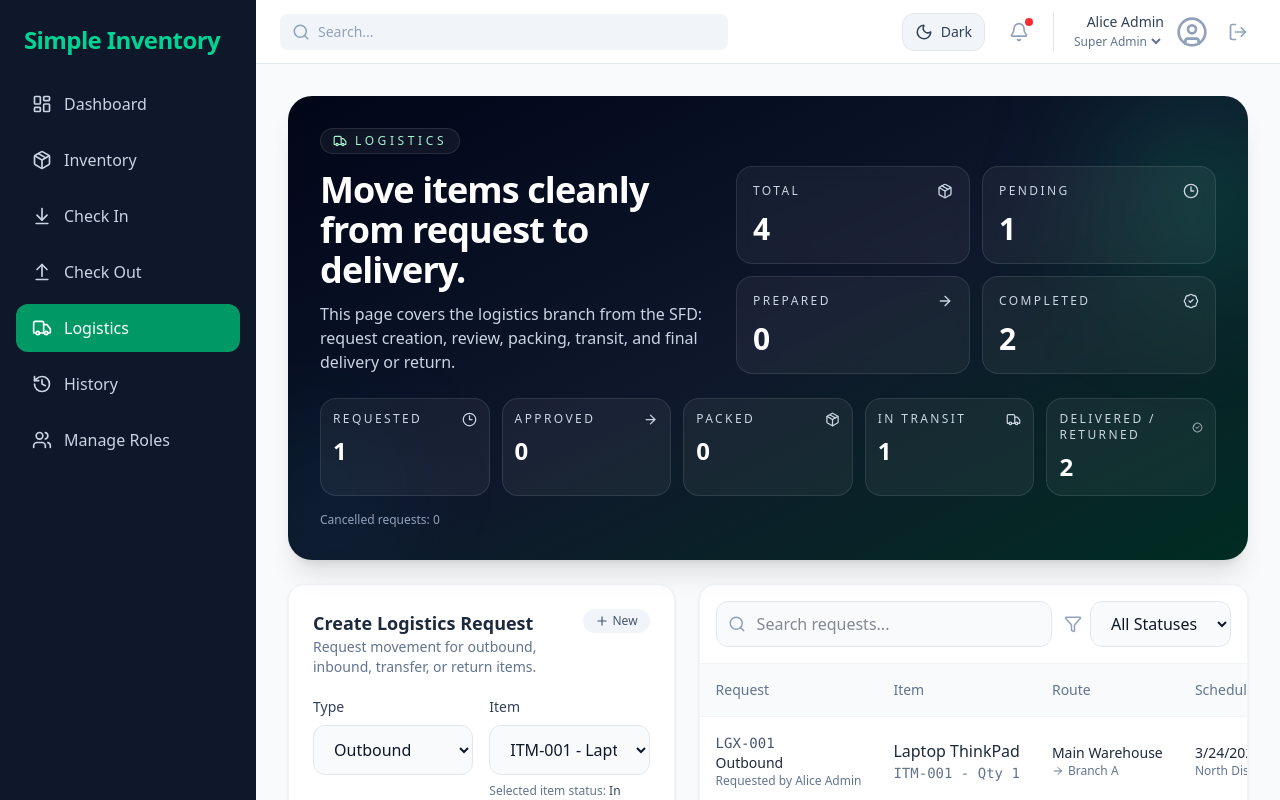
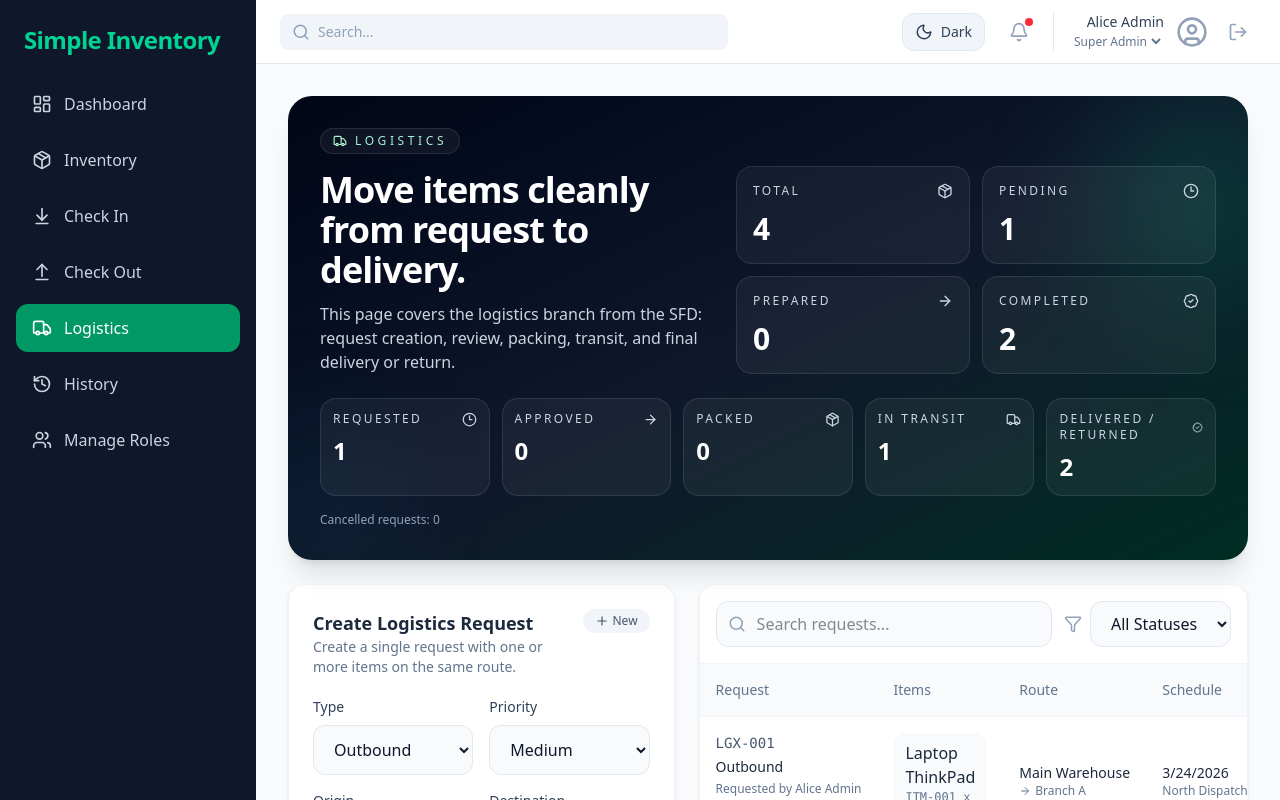
Before and after one commit to Justinbarbas1028/SBT-INVENTORY, a React (Vite) app: page / in a window 1280 px wide. Both pictures are taken after a click on the button "Logistics". Built offline with nearby package versions, Linux system fonts and the light colour scheme.

Commit message:
feat: add batch request

```diff
--- a/src/store.ts
+++ b/src/store.ts
@@ -21,9 +21,9 @@ export const initialLogisticsRequests: LogisticsRequest[] = [
   {
     id: 'LGX-001',
     type: 'Outbound',
-    itemId: 'ITM-001',
-    itemName: 'Laptop ThinkPad',
-    quantity: 1,
+    items: [
+      { itemId: 'ITM-001', itemName: 'Laptop ThinkPad', quantity: 1 },
+    ],
     origin: 'Main Warehouse',
     destination: 'Branch A',
     requestedBy: 'Alice Admin',
@@ -38,9 +38,9 @@ export const initialLogisticsRequests: LogisticsRequest[] = [
   {
     id: 'LGX-002',
     type: 'Inbound',
-    itemId: 'ITM-002',
-    itemName: 'Office Chair',
-    quantity: 2,
+    items: [
+      { itemId: 'ITM-002', itemName: 'Office Chair', quantity: 2 },
+    ],
     origin: 'Supplier Hub',
     destination: 'Main Warehouse',
     requestedBy: 'Bob Staff',
@@ -55,9 +55,9 @@ export const initialLogisticsRequests: LogisticsRequest[] = [
   {
     id: 'LGX-003',
     type: 'Transfer',
-    itemId: 'ITM-003',
-    itemName: 'Hammer Drill',
-    quantity: 1,
+    items: [
+      { itemId: 'ITM-003', itemName: 'Hammer Drill', quantity: 1 },
+    ],
     origin: 'Field Site',
     destination: 'Main Warehouse',
     requestedBy: 'Alice Admin',
@@ -72,9 +72,9 @@ export const initialLogisticsRequests: LogisticsRequest[] = [
   {
     id: 'LGX-004',
     type: 'Return',
-    itemId: 'ITM-002',
-    itemName: 'Office Chair',
-    quantity: 1,
+    items: [
+      { itemId: 'ITM-002', itemName: 'Office Chair', quantity: 1 },
+    ],
     origin: 'Branch A',
     destination: 'Main Warehouse',
     requestedBy: 'Bob Staff',
--- a/src/views/Logistics.tsx
+++ b/src/views/Logistics.tsx
@@ -3,6 +3,7 @@ import { useAppContext } from '../AppContext';
 import {
   LogisticsPriority,
   LogisticsRequest,
+  LogisticsRequestItem,
   LogisticsStatus,
   LogisticsType,
 } from '../types';
@@ -15,6 +16,7 @@ import {
   Package,
   Plus,
   Search,
+  Trash2,
   Truck,
   XCircle,
 } from 'lucide-react';
@@ -78,24 +80,46 @@ const getNextStatus = (status: LogisticsStatus): LogisticsStatus | null => {
   }
 };
 
+type BatchLineItemDraft = {
+  itemId: string;
+  quantity: number;
+};
+
+interface LogisticsFormState {
+  type: LogisticsType;
+  lineItems: BatchLineItemDraft[];
+  origin: string;
+  destination: string;
+  priority: LogisticsPriority;
+  scheduledDate: string;
+  handler: string;
+  notes: string;
+}
+
+const createDraftLineItem = (itemId = ''): BatchLineItemDraft => ({
+  itemId,
+  quantity: 1,
+});
+
+const buildInitialForm = (defaultItemId: string, handlerName?: string | null): LogisticsFormState => ({
+  type: 'Outbound',
+  lineItems: [createDraftLineItem(defaultItemId)],
+  origin: typeDefaults.Outbound.origin,
+  destination: typeDefaults.Outbound.destination,
+  priority: 'Medium',
+  scheduledDate: getLocalDateInput(),
+  handler: handlerName ?? 'Logistics Desk',
+  notes: '',
+});
+
 export default function Logistics() {
   const { currentUser, items, logisticsRequests, setLogisticsRequests } = useAppContext();
   const [search, setSearch] = useState('');
   const [statusFilter, setStatusFilter] = useState<'All' | LogisticsStatus>('All');
   const [notice, setNotice] = useState<{ type: 'success' | 'error'; text: string } | null>(null);
-  const [form, setForm] = useState({
-    type: 'Outbound' as LogisticsType,
-    itemId: items[0]?.id ?? '',
-    quantity: 1,
-    origin: typeDefaults.Outbound.origin,
-    destination: typeDefaults.Outbound.destination,
-    priority: 'Medium' as LogisticsPriority,
-    scheduledDate: getLocalDateInput(),
-    handler: currentUser?.name ?? 'Logistics Desk',
-    notes: '',
-  });
-
-  const selectedItem = items.find(item => item.id === form.itemId);
+  const [form, setForm] = useState<LogisticsFormState>(() =>
+    buildInitialForm(items[0]?.id ?? '', currentUser?.name)
+  );
 
   const pendingCount = logisticsRequests.filter(r => r.status === 'Requested').length;
   const approvedCount = logisticsRequests.filter(r => r.status === 'Approved' || r.status === 'Packed').length;
@@ -103,16 +127,21 @@ export default function Logistics() {
   const completedCount = logisticsRequests.filter(r => r.status === 'Delivered' || r.status === 'Returned').length;
   const cancelledCount = logisticsRequests.filter(r => r.status === 'Cancelled').length;
 
+  const searchValue = search.trim().toLowerCase();
+
   const filteredRequests = [...logisticsRequests]
     .filter(request => {
       const matchesSearch =
-        request.id.toLowerCase().includes(search.toLowerCase()) ||
-        request.itemId.toLowerCase().includes(search.toLowerCase()) ||
-        request.itemName.toLowerCase().includes(search.toLowerCase()) ||
-        request.origin.toLowerCase().includes(search.toLowerCase()) ||
-        request.destination.toLowerCase().includes(search.toLowerCase()) ||
-        request.handler.toLowerCase().includes(search.toLowerCase()) ||
-        request.requestedBy.toLowerCase().includes(search.toLowerCase());
+        request.id.toLowerCase().includes(searchValue) ||
+        request.origin.toLowerCase().includes(searchValue) ||
+        request.destination.toLowerCase().includes(searchValue) ||
+        request.handler.toLowerCase().includes(searchValue) ||
+        request.requestedBy.toLowerCase().includes(searchValue) ||
+        request.items.some(line =>
+          line.itemId.toLowerCase().includes(searchValue) ||
+          line.itemName.toLowerCase().includes(searchValue) ||
+          String(line.quantity).includes(searchValue)
+        );
       const matchesStatus = statusFilter === 'All' || request.status === statusFilter;
       return matchesSearch && matchesStatus;
     })
@@ -128,17 +157,75 @@ export default function Logistics() {
     }));
   };
 
+  const updateLineItem = (index: number, updates: Partial<BatchLineItemDraft>) => {
+    setForm(prev => ({
+      ...prev,
+      lineItems: prev.lineItems.map((line, lineIndex) =>
+        lineIndex === index ? { ...line, ...updates } : line
+      ),
+    }));
+  };
+
+  const addLineItem = () => {
+    setForm(prev => {
+      const usedIds = prev.lineItems.map(line => line.itemId).filter(Boolean);
+      const nextItemId = items.find(item => !usedIds.includes(item.id))?.id ?? items[0]?.id ?? '';
+
+      return {
+        ...prev,
+        lineItems: [...prev.lineItems, createDraftLineItem(nextItemId)],
+      };
+    });
+  };
+
+  const removeLineItem = (index: number) => {
+    setForm(prev => {
+      if (prev.lineItems.length === 1) return prev;
+
+      return {
+        ...prev,
+        lineItems: prev.lineItems.filter((_, lineIndex) => lineIndex !== index),
+      };
+    });
+  };
+
+  const resetForm = () => {
+    setForm(buildInitialForm(items[0]?.id ?? '', currentUser?.name));
+  };
+
   const createRequest = (e: React.FormEvent) => {
     e.preventDefault();
 
-    if (!selectedItem) {
-      setNotice({ type: 'error', text: 'Select an inventory item before creating a logistics request.' });
+    if (items.length === 0) {
+      setNotice({ type: 'error', text: 'Add inventory items before creating a logistics request.' });
       return;
     }
 
-    if (selectedItem.status === 'Disposed') {
-      setNotice({ type: 'error', text: 'Disposed items cannot be used in logistics requests.' });
-      return;
+    const batchItems: LogisticsRequestItem[] = [];
+
+    for (const [index, line] of form.lineItems.entries()) {
+      const selectedItem = items.find(item => item.id === line.itemId);
+
+      if (!selectedItem) {
+        setNotice({ type: 'error', text: `Select a valid inventory item for row ${index + 1}.` });
+        return;
+      }
+
+      if (selectedItem.status === 'Disposed') {
+        setNotice({ type: 'error', text: `Disposed items cannot be used in logistics requests. Row ${index + 1} is ${selectedItem.id}.` });
+        return;
+      }
+
+      if (!Number.isFinite(line.quantity) || line.quantity < 1) {
+        setNotice({ type: 'error', text: `Quantity must be at least 1 for row ${index + 1}.` });
+        return;
+      }
+
+      batchItems.push({
+        itemId: selectedItem.id,
+        itemName: selectedItem.name,
+        quantity: line.quantity,
+      });
     }
 
     const nextNumber = String(logisticsRequests.length + 1).padStart(3, '0');
@@ -147,9 +234,7 @@ export default function Logistics() {
     const newRequest: LogisticsRequest = {
       id: `LGX-${nextNumber}`,
       type: form.type,
-      itemId: form.itemId,
-      itemName: selectedItem.name,
-      quantity: form.quantity,
+      items: batchItems,
       origin: form.origin,
       destination: form.destination,
       requestedBy: currentUser?.name ?? 'Unknown',
@@ -163,18 +248,11 @@ export default function Logistics() {
     };
 
     setLogisticsRequests(prev => [newRequest, ...prev]);
-    setNotice({ type: 'success', text: `Logistics request ${newRequest.id} created.` });
-    setForm({
-      type: 'Outbound',
-      itemId: items[0]?.id ?? '',
-      quantity: 1,
-      origin: typeDefaults.Outbound.origin,
-      destination: typeDefaults.Outbound.destination,
-      priority: 'Medium',
-      scheduledDate: getLocalDateInput(),
-      handler: currentUser?.name ?? 'Logistics Desk',
-      notes: '',
+    setNotice({
+      type: 'success',
+      text: `Batch request ${newRequest.id} created with ${batchItems.length} item${batchItems.length === 1 ? '' : 's'}.`,
     });
+    resetForm();
   };
 
   const advanceRequest = (request: LogisticsRequest) => {
@@ -298,7 +376,7 @@ export default function Logistics() {
           <div className="flex items-start justify-between gap-3 mb-5">
             <div>
               <h3 className="text-lg font-semibold text-slate-800">Create Logistics Request</h3>
-              <p className="text-sm text-slate-500">Request movement for outbound, inbound, transfer, or return items.</p>
+              <p className="text-sm text-slate-500">Create a single request with one or more items on the same route.</p>
             </div>
             <span className="inline-flex items-center gap-1 rounded-full bg-slate-100 px-3 py-1 text-xs font-medium text-slate-600">
               <Plus size={14} />
@@ -333,42 +411,6 @@ export default function Logistics() {
                   <option value="Transfer">Transfer</option>
                   <option value="Return">Return</option>
                 </select>
-              </div>
-
-              <div>
-                <label className="block text-sm font-medium text-slate-700 mb-2">Item</label>
-                <select
-                  value={form.itemId}
-                  onChange={e => setForm(prev => ({ ...prev, itemId: e.target.value }))}
-                  className="w-full px-4 py-3 border border-slate-200 rounded-xl focus:outline-none focus:ring-2 focus:ring-emerald-500 bg-slate-50"
-                  disabled={items.length === 0}
-                >
-                  {items.length === 0 ? (
-                    <option value="">No inventory items available</option>
-                  ) : (
-                    items.map(item => (
-                      <option key={item.id} value={item.id}>
-                        {item.id} - {item.name}
-                      </option>
-                    ))
-                  )}
-                </select>
-                {selectedItem && (
-                  <p className="mt-2 text-xs text-slate-500">
-                    Selected item status: <span className="font-medium text-slate-700">{selectedItem.status}</span>
-                  </p>
-                )}
-              </div>
-
-              <div>
-                <label className="block text-sm font-medium text-slate-700 mb-2">Quantity</label>
-                <input
-                  type="number"
-                  min={1}
-                  value={form.quantity}
-                  onChange={e => setForm(prev => ({ ...prev, quantity: Number(e.target.value) || 1 }))}
-                  className="w-full px-4 py-3 border border-slate-200 rounded-xl focus:outline-none focus:ring-2 focus:ring-emerald-500 bg-slate-50"
-                />
               </div>
 
               <div>
@@ -425,6 +467,95 @@ export default function Logistics() {
               </div>
             </div>
 
+            <div className="rounded-2xl border border-slate-100 bg-slate-50 p-4 space-y-4">
+              <div className="flex flex-col sm:flex-row sm:items-center sm:justify-between gap-3">
+                <div>
+                  <label className="block text-sm font-medium text-slate-700">Batch Items</label>
+                  <p className="text-xs text-slate-500">Add one or more items to include in this request.</p>
+                </div>
+
+                <button
+                  type="button"
+                  onClick={addLineItem}
+                  disabled={items.length === 0}
+                  className="inline-flex items-center justify-center gap-2 rounded-xl border border-emerald-200 bg-white px-3 py-2 text-sm font-medium text-emerald-700 hover:bg-emerald-50 transition-colors disabled:cursor-not-allowed disabled:opacity-60"
+                >
+                  <Plus size={14} />
+                  Add Item
+                </button>
+              </div>
+
+              {items.length === 0 ? (
+                <div className="rounded-xl border border-dashed border-slate-200 bg-white p-4 text-sm text-slate-500">
+                  No inventory items are available yet.
+                </div>
+              ) : (
+                <div className="space-y-3">
+                  {form.lineItems.map((lineItem, index) => {
+                    const selectedItem = items.find(item => item.id === lineItem.itemId);
+
+                    return (
+                      <div key={`${lineItem.itemId || 'blank'}-${index}`} className="rounded-2xl border border-slate-200 bg-white p-4">
+                        <div className="mb-3 flex items-start justify-between gap-3">
+                          <div>
+                            <span className="text-xs uppercase tracking-[0.25em] text-slate-400">Item {index + 1}</span>
+                            <p className="text-sm font-medium text-slate-700">
+                              {selectedItem ? selectedItem.name : 'Select an inventory item'}
+                            </p>
+                          </div>
+
+                          <button
+                            type="button"
+                            onClick={() => removeLineItem(index)}
+                            disabled={form.lineItems.length === 1}
+                            className="inline-flex items-center gap-1 rounded-lg border border-rose-200 bg-rose-50 px-3 py-1.5 text-sm font-medium text-rose-700 hover:bg-rose-100 transition-colors disabled:cursor-not-allowed disabled:opacity-50"
+                          >
+                            <Trash2 size={15} />
+                            Remove
+                          </button>
+                        </div>
+
+                        <div className="grid grid-cols-1 md:grid-cols-[1fr_9rem] gap-3">
+                          <div>
+                            <label className="block text-xs font-medium text-slate-500 mb-2">Inventory Item</label>
+                            <select
+                              value={lineItem.itemId}
+                              onChange={e => updateLineItem(index, { itemId: e.target.value })}
+                              className="w-full px-4 py-3 border border-slate-200 rounded-xl focus:outline-none focus:ring-2 focus:ring-emerald-500 bg-slate-50"
+                            >
+                              <option value="">Select an inventory item</option>
+                              {items.map(item => (
+                                <option key={item.id} value={item.id}>
+                                  {item.id} - {item.name}
+                                </option>
+                              ))}
+                            </select>
+
+                            {selectedItem && (
+                              <p className="mt-2 text-xs text-slate-500">
+                                Status: <span className="font-medium text-slate-700">{selectedItem.status}</span>
+                              </p>
+                            )}
+                          </div>
+
+                          <div>
+                            <label className="block text-xs font-medium text-slate-500 mb-2">Quantity</label>
+                            <input
+                              type="number"
+                              min={1}
+                              value={lineItem.quantity}
+                              onChange={e => updateLineItem(index, { quantity: Math.max(1, Number(e.target.value) || 1) })}
+                              className="w-full px-4 py-3 border border-slate-200 rounded-xl focus:outline-none focus:ring-2 focus:ring-emerald-500 bg-slate-50"
+                            />
+                          </div>
+                        </div>
+                      </div>
+                    );
+                  })}
+                </div>
+              )}
+            </div>
+
             <div>
               <label className="block text-sm font-medium text-slate-700 mb-2">Notes</label>
               <textarea
@@ -436,13 +567,17 @@ export default function Logistics() {
             </div>
 
             <div className="rounded-xl border border-slate-100 bg-slate-50 px-4 py-3 text-sm text-slate-600">
-              Requested by <span className="font-medium text-slate-800">{currentUser?.name}</span>. This request starts at
+              Requested by <span className="font-medium text-slate-800">{currentUser?.name ?? 'Unknown'}</span>. This request starts at
               <span className={`ml-2 inline-flex items-center rounded-full px-2.5 py-1 text-xs font-medium ${statusStyles.Requested}`}>Requested</span>
+              <span className="ml-2 text-xs text-slate-500">
+                with {form.lineItems.length} item{form.lineItems.length === 1 ? '' : 's'} in the batch.
+              </span>
             </div>
 
             <button
               type="submit"
-              className="w-full flex items-center justify-center gap-2 px-6 py-3 bg-emerald-600 text-white rounded-xl hover:bg-emerald-700 transition-colors font-medium shadow-sm"
+              disabled={items.length === 0}
+              className="w-full flex items-center justify-center gap-2 px-6 py-3 bg-emerald-600 text-white rounded-xl hover:bg-emerald-700 transition-colors font-medium shadow-sm disabled:cursor-not-allowed disabled:bg-emerald-400"
             >
               <Truck size={18} />
               <span>Create Logistics Request</span>
@@ -487,7 +622,7 @@ export default function Logistics() {
               <thead>
                 <tr className="bg-slate-50 text-slate-500 text-sm border-b border-slate-100">
                   <th className="p-4 font-medium">Request</th>
-                  <th className="p-4 font-medium">Item</th>
+                  <th className="p-4 font-medium">Items</th>
                   <th className="p-4 font-medium">Route</th>
                   <th className="p-4 font-medium">Schedule</th>
                   <th className="p-4 font-medium">Priority</th>
@@ -502,17 +637,28 @@ export default function Logistics() {
 
                   return (
                     <tr key={request.id} className="border-b border-slate-50 hover:bg-slate-50/50 transition-colors">
-                      <td className="p-4 whitespace-nowrap">
-                        <div className="flex flex-col">
+                      <td className="p-4 whitespace-nowrap align-top">
+                        <div className="flex flex-col gap-1">
                           <span className="font-mono text-sm text-slate-600">{request.id}</span>
                           <span className="text-sm font-medium text-slate-800">{request.type}</span>
                           <span className="text-xs text-slate-500">Requested by {request.requestedBy}</span>
+                          {request.items.length > 1 && (
+                            <span className="inline-flex w-fit rounded-full bg-cyan-50 px-2.5 py-1 text-[10px] font-semibold uppercase tracking-[0.25em] text-cyan-700">
+                              Batch
+                            </span>
+                          )}
                         </div>
                       </td>
-                      <td className="p-4 whitespace-nowrap">
-                        <div className="flex flex-col">
-                          <span className="font-medium text-slate-800">{request.itemName}</span>
-                          <span className="text-sm text-slate-500 font-mono">{request.itemId} - Qty {request.quantity}</span>
+                      <td className="p-4 align-top">
+                        <div className="flex flex-wrap gap-2">
+                          {request.items.map((line, index) => (
+                            <div key={`${request.id}-${line.itemId}-${index}`} className="rounded-xl bg-slate-50 px-3 py-2">
+                              <p className="font-medium text-slate-800">{line.itemName}</p>
+                              <p className="text-xs text-slate-500 font-mono">
+                                {line.itemId} x {line.quantity}
+                              </p>
+                            </div>
+                          ))}
                         </div>
                       </td>
                       <td className="p-4 whitespace-nowrap">
```
Also changed, not shown: src/types.ts (+7 -3 lines).
